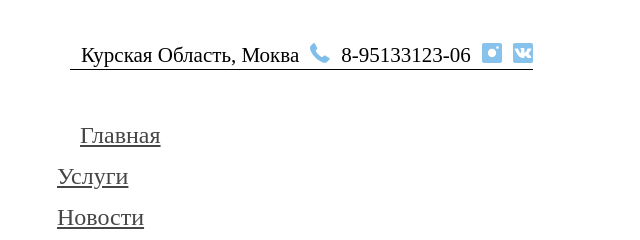
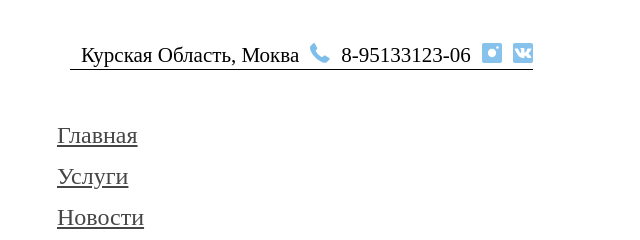
Before and after one commit to Alexwprof/Camp, a plain HTML site: page index.htm in a window 1024 px wide. In both pictures the pointer is over the link 475 px from the left and 135 px from the top of the page. Shown: the top 240 px of the page, 378-1018 px from the left. Drawn offline with Linux system fonts and the light colour scheme.

Commit message:
Правка2_media

```diff
--- a/styles/media.css
+++ b/styles/media.css
@@ -892,6 +892,7 @@
 
     .menu_first a:hover {
         background-image: none;
+        padding-left: unset;
     }
 
     .menu_first a {
```
